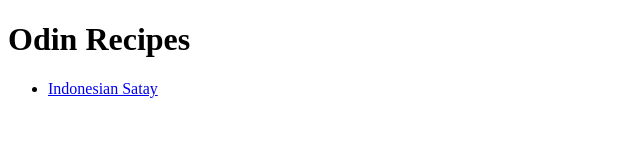
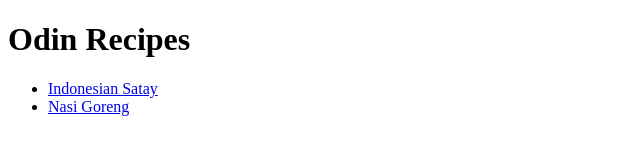
Before and after one commit to Benhidayat/odin-recipes, a plain HTML site: page index.html in a window 1280 px wide. Shown: the whole page, without its empty margins (0-640 px from the left). Drawn offline with Linux system fonts and the light colour scheme.

```diff
--- a/index.html
+++ b/index.html
@@ -9,6 +9,7 @@
         <h1>Odin Recipes</h1>
         <ul>
             <li><a href="./recipes/indonesian-satay.html">Indonesian Satay</a></li>
+            <li><a href="./recipes/nasi-goreng.html">Nasi Goreng</a></li>
         </ul>
     </body>
 </html>
```
